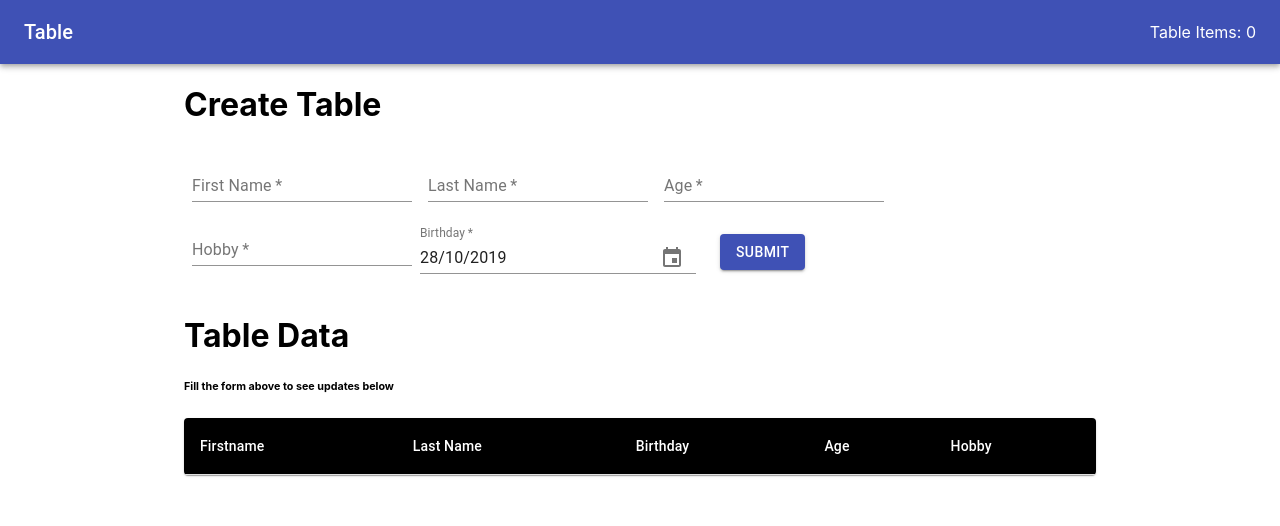
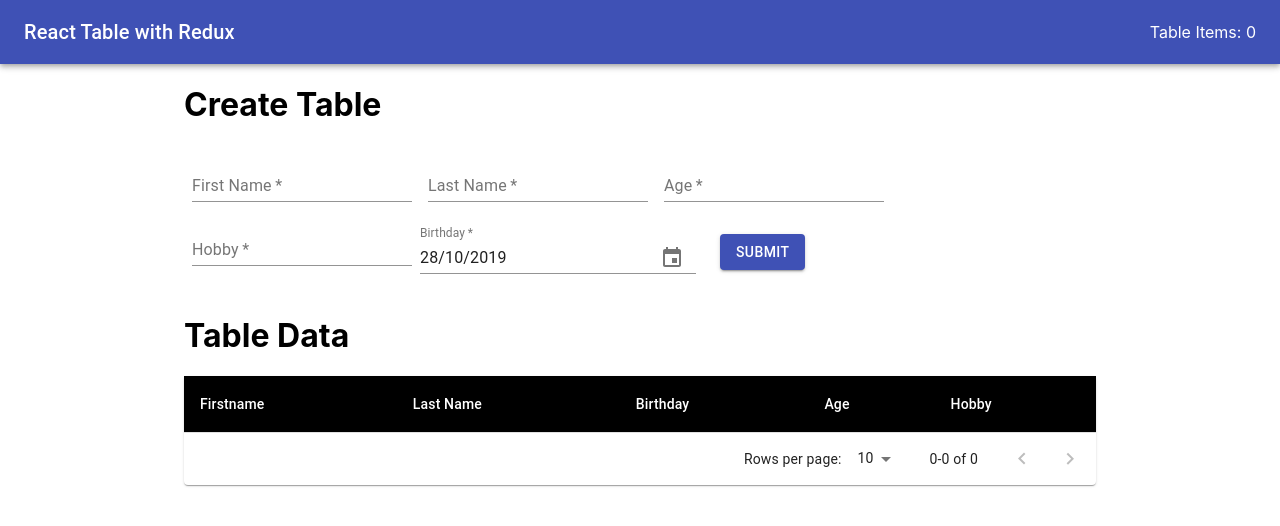
Before and after one commit to Stefanpgr/react-table, a React (Create React App) app: page / in a window 1280 px wide. Shown: the top 526 px of the page. Built offline with nearby package versions, Linux system fonts and the light colour scheme.

Commit message:
UI updates

```diff
--- a/public/index.html
+++ b/public/index.html
@@ -24,7 +24,7 @@
       work correctly both with client-side routing and a non-root public URL.
       Learn how to configure a non-root public URL by running `npm run build`.
     -->
-    <title>Table List</title>
+    <title>React Table</title>
   </head>
   <body>
     <noscript>You need to enable JavaScript to run this app.</noscript>
--- a/src/Nav.js
+++ b/src/Nav.js
@@ -24,7 +24,7 @@ const Nav = () => {
       <AppBar position="static">
         <Toolbar>
           <Typography variant="h6" className={classes.title}>
-            Table
+            React Table with Redux
           </Typography>
           Table Items: {data.posts.length}
         </Toolbar>
--- a/src/TableList.js
+++ b/src/TableList.js
@@ -5,6 +5,7 @@ import Table from "@material-ui/core/Table";
 import TableBody from "@material-ui/core/TableBody";
 import TableCell from "@material-ui/core/TableCell";
 import TableHead from "@material-ui/core/TableHead";
+import TablePagination from "@material-ui/core/TablePagination";
 import TableRow from "@material-ui/core/TableRow";
 import Paper from "@material-ui/core/Paper";
 
@@ -26,31 +27,44 @@ const StyledTableRow = withStyles(theme => ({
   }
 }))(TableRow);
 
-const useStyles = makeStyles(theme => ({
+const useStyles = makeStyles({
   root: {
-    width: "100%",
-    marginTop: theme.spacing(3),
-    overflowX: "auto"
+    flexGrow: 1
   },
-  table: {
-    minWidth: 700
+  tableWrapper: {
+    maxHeight: 440,
+    overflow: "auto"
+  },
+  paper: {
+    margin: "auto",
+    width: "100%"
   }
-}));
-
+});
 const TableList = () => {
   const classes = useStyles();
+  const [page, setPage] = React.useState(0);
+  const [rowsPerPage, setRowsPerPage] = React.useState(10);
   const Tables = useSelector(state => ({
     posts: state
   }));
+  const handleChangePage = (event, newPage) => {
+    setPage(newPage);
+  };
+
+  const handleChangeRowsPerPage = event => {
+    setRowsPerPage(+event.target.value);
+    setPage(0);
+  };
 
   return (
-    <div>
+    <div className={classes.root}>
       <h1>Table Data</h1>
-      <h6>Fill the form above to see updates below</h6>
+      {/* <h6>Fill the form above to see updates below</h6> */}
       {console.log(Tables.posts.map(post => post.firstname), "hello")}
 
-      <Paper className={classes.root}>
-        <Table className={classes.table} aria-label="customized table">
+      <Paper className={classes.paper}>
+        <div className={classes.tableWrapper}>
+          <Table stickyHeader aria-label="sticky table">
             <TableHead>
               <TableRow>
                 <StyledTableCell>Firstname</StyledTableCell>
@@ -61,7 +75,9 @@ const TableList = () => {
               </TableRow>
             </TableHead>
             <TableBody>
-            {Tables.posts.map((table, index) => (
+              {Tables.posts
+                .slice(page * rowsPerPage, page * rowsPerPage + rowsPerPage)
+                .map((table, index) => (
                   <StyledTableRow key={index}>
                     <StyledTableCell>{table.firstname} </StyledTableCell>
                     <StyledTableCell>{table.lastname}</StyledTableCell>
@@ -72,6 +88,22 @@ const TableList = () => {
                 ))}
             </TableBody>
           </Table>
+        </div>
+        <TablePagination
+          rowsPerPageOptions={[5, 10, 100]}
+          component="div"
+          count={Tables.posts.length}
+          rowsPerPage={rowsPerPage}
+          page={page}
+          backIconButtonProps={{
+            "aria-label": "previous page"
+          }}
+          nextIconButtonProps={{
+            "aria-label": "next page"
+          }}
+          onChangePage={handleChangePage}
+          onChangeRowsPerPage={handleChangeRowsPerPage}
+        />
       </Paper>
     </div>
   );
```
Also changed, not shown: 1 other file (tests, documents, lock files or other folders). Lines whose indentation alone changed are shown as unchanged.
